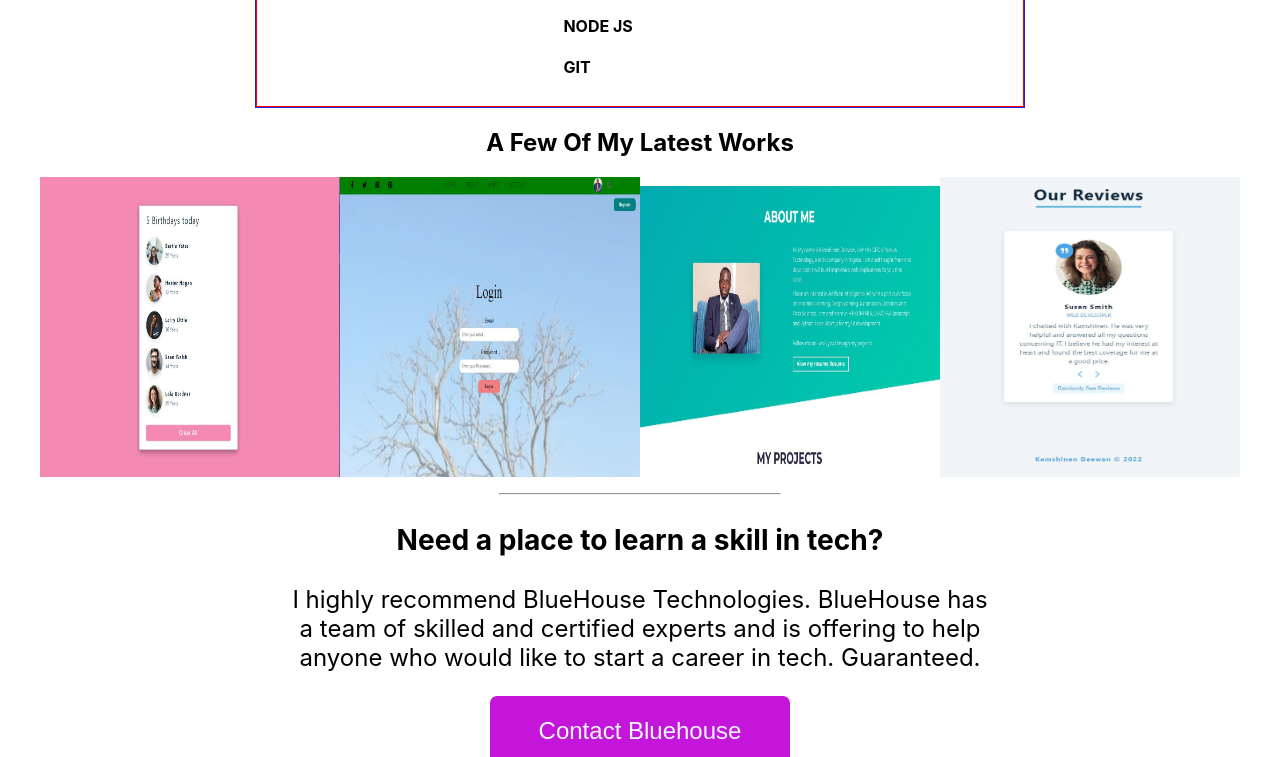
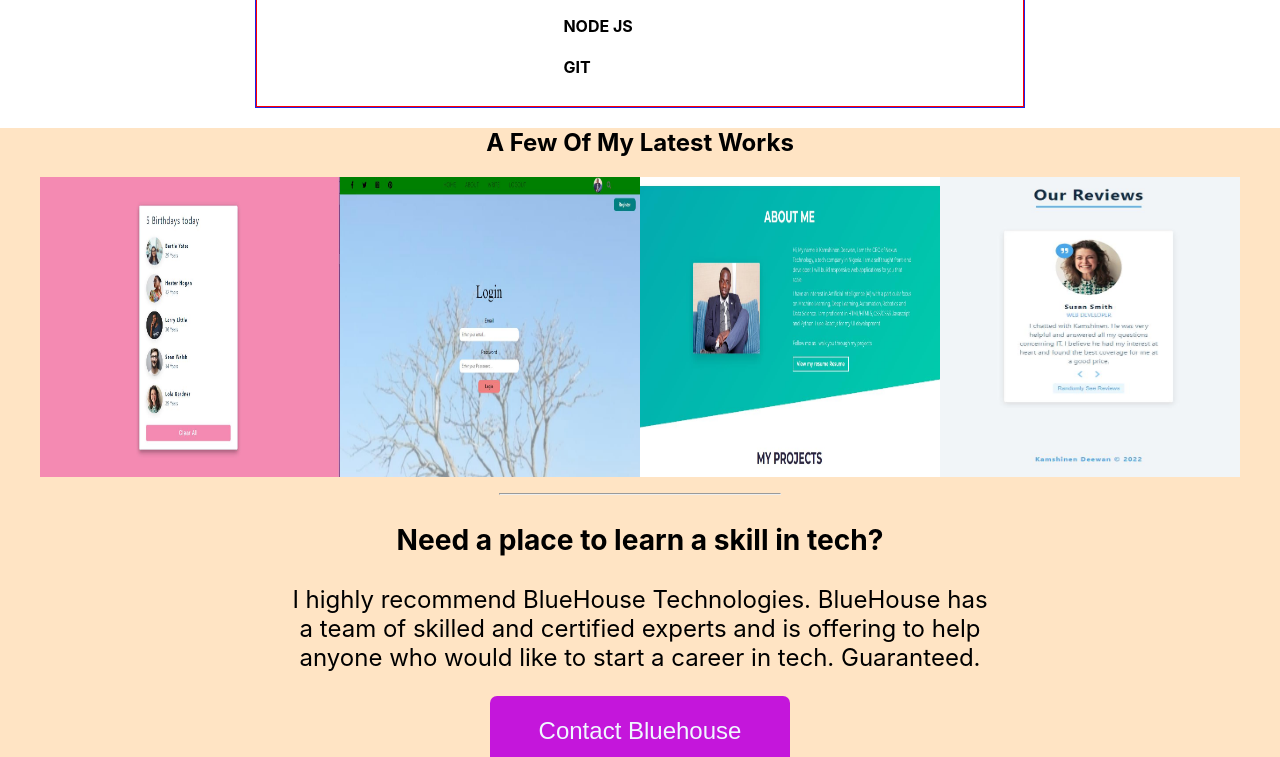
Before and after one commit to Muelji/myportfoliowebsite, a React (Create React App) app: page / in a window 1280 px wide. Shown: the part 2500-3257 px from the top of the page. Built offline with nearby package versions, Linux system fonts and the light colour scheme.

Commit message:
working on the test component

```diff
--- a/src/Components/Work.css
+++ b/src/Components/Work.css
@@ -1,3 +1,8 @@
+.genwork{
+         background-color: bisque;
+
+}
+
 
 .divwork{
      width: fit-content;
--- a/src/Components/Work.jsx
+++ b/src/Components/Work.jsx
@@ -8,7 +8,7 @@ import "./Work.css"
 
 function Work() {
   return (
-    <div >
+    <div className='genwork'>
       <div className='divwork'>
 
          <div>
```
